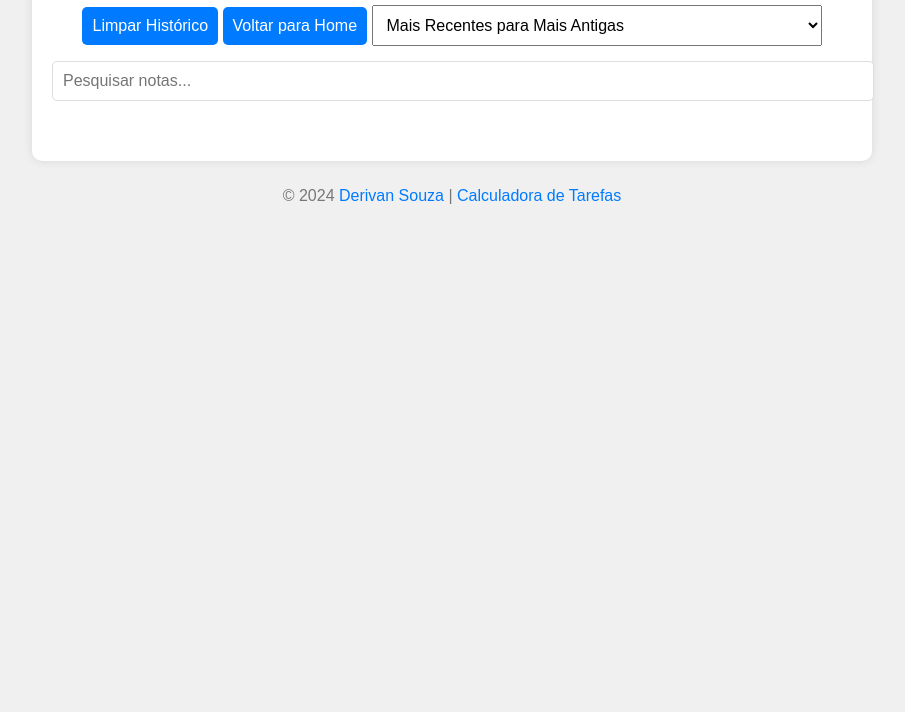
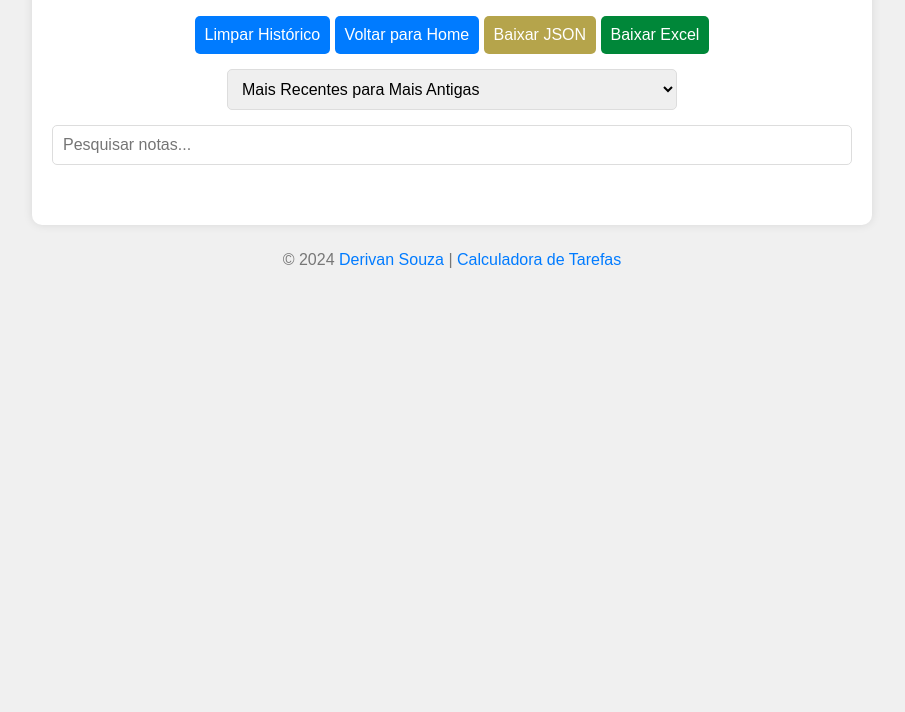
Before and after one commit to DerivanSa/Calculadora-de-Tarefas, a plain HTML site: page historico.html in a window 1280 px wide. Shown: the part 88-800 px from the top of the page, without its empty margins (188-1093 px from the left). Drawn offline with Linux system fonts and the light colour scheme.

Commit message:
Update historico.html

```diff
--- a/historico.html
+++ b/historico.html
@@ -29,6 +29,8 @@
             margin-bottom: 20px;
             position: relative;
             text-align: center;
+            margin-top: 16px;
+
         }
         button {
             background-color: #007BFF;
@@ -109,6 +111,7 @@
             font-size: 16px;
             color: #777;
             text-align: center;
+            margin-bottom: 16px;
         }
         .footer a {
             color: #007BFF;
@@ -124,6 +127,27 @@
             font-size: 16px;
             border-radius: 5px;
             border: 1px solid #ddd;
+            box-sizing: border-box;
+        }
+        select {
+            box-sizing: border-box;
+            border-radius: 5px;
+            border: 1px solid #ddd;
+        }
+
+        #jsonButton {
+            background-color: #B5A44B;
+        }
+
+        #jsonButton:hover {
+            background-color: #967D00; /* Cor mais escura para hover */
+        }
+        #excelButton {
+            background-color: #008739;
+        }
+
+        #excelButton:hover {
+            background-color: #007630; /* Cor mais escura para hover */
         }
     </style>
 </head>
@@ -132,6 +156,8 @@
         <h1>Histórico de Operações</h1>
         <button onclick="clearHistory()">Limpar Histórico</button>
         <button onclick="window.location.href='index.html'" style="margin-top: 10px;">Voltar para Home</button>
+        <button id="jsonButton" onclick="downloadJson()">Baixar JSON</button>
+        <button id="excelButton" onclick="downloadExcel()">Baixar Excel</button>
 
         <select id="orderBy" onchange="sortHistory()">
             <option value="dateDesc">Mais Recentes para Mais Antigas</option>
@@ -165,7 +191,7 @@
 
     <script>
         let currentEditIndex = null;
-        let filteredHistory = []; // Variável para armazenar os resultados filtrados pela pesquisa
+        let filteredHistory = [];
 
         function parseDate(dateString) {
             const [datePart, timePart] = dateString.split(', ');
@@ -291,13 +317,16 @@
                 history[operationIndex].note = document.getElementById('editNote').value;
                 localStorage.setItem('history', JSON.stringify(history));
                 loadHistory();
-                closePopup();
+                closePopup(); // Fechar o popup após salvar
             }
         }
 
         function closePopup(event) {
-            if (event.target.id === 'popup-container' || event.target.id === 'popup-close') {
-                document.getElementById('popup-container').style.display = 'none';
+            const popupContainer = document.getElementById('popup-container');
+
+            // Verifica se o clique foi fora do pop-up ou no "X"
+            if (!event || event.target.id === 'popup-container' || event.target.id === 'popup-close') {
+                popupContainer.style.display = 'none'; // Fechar o popup
             }
         }
 
@@ -310,6 +339,57 @@
             }
         }
 
+        function downloadJson() {
+            let history = JSON.parse(localStorage.getItem('history')) || [];
+            history.sort((a, b) => parseDate(a.date) - parseDate(b.date)); // Ordena do mais antigo para o mais novo
+
+            // Reatribui IDs de forma sequencial
+            history.forEach((operation, index) => {
+                operation.id = index + 1;  // Começa a contagem a partir de 1
+            });
+
+            const jsonContent = JSON.stringify(history, null, 2);
+            const encodedUri = encodeURI("data:application/json;charset=utf-8," + jsonContent);
+            const downloadAnchorNode = document.createElement('a');
+            downloadAnchorNode.setAttribute("href", encodedUri);
+            downloadAnchorNode.setAttribute("download", "historico.json");
+            document.body.appendChild(downloadAnchorNode);
+            downloadAnchorNode.click();
+            downloadAnchorNode.remove();
+        }
+
+        function downloadExcel() {
+            let history = JSON.parse(localStorage.getItem('history')) || [];
+            history.sort((a, b) => parseDate(a.date) - parseDate(b.date)); // Ordena do mais antigo para o mais novo
+
+            let csvContent = "data:text/csv;charset=utf-8,";
+            csvContent += "Data e Hora,Unidade,Nascente,Norte,Sul,Poente,Número de Tarefas,Valor da Tarefa,Valor Total,Notas\n";
+
+            history.forEach(operation => {
+                const row = [
+                    `"${operation.date}"`,  // Adiciona aspas duplas em torno da data e hora
+                    operation.measure,
+                    operation.nascente || '',
+                    operation.norte || '',
+                    operation.sul || '',
+                    operation.poente || '',
+                    operation.numberOfTarefas,
+                    operation.multiplier || '',
+                    operation.totalValue || '',
+                    operation.note
+                ].join(",");
+                csvContent += row + "\n";
+            });
+
+            const encodedUri = encodeURI(csvContent);
+            const downloadAnchorNode = document.createElement('a');
+            downloadAnchorNode.setAttribute("href", encodedUri);
+            downloadAnchorNode.setAttribute("download", "historico.csv");
+            document.body.appendChild(downloadAnchorNode);
+            downloadAnchorNode.click();
+            downloadAnchorNode.remove();
+        }
+
         document.addEventListener('DOMContentLoaded', () => {
             loadHistory();
         });
```
